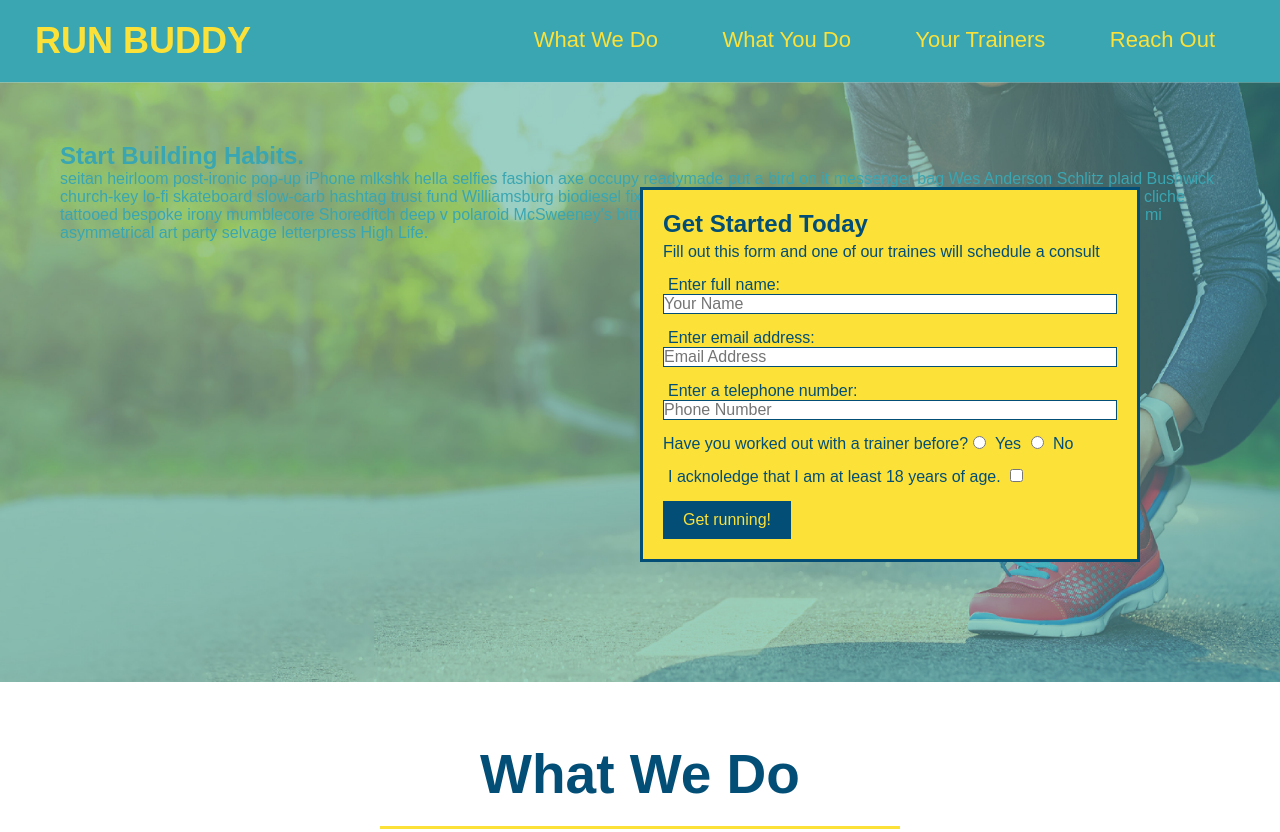
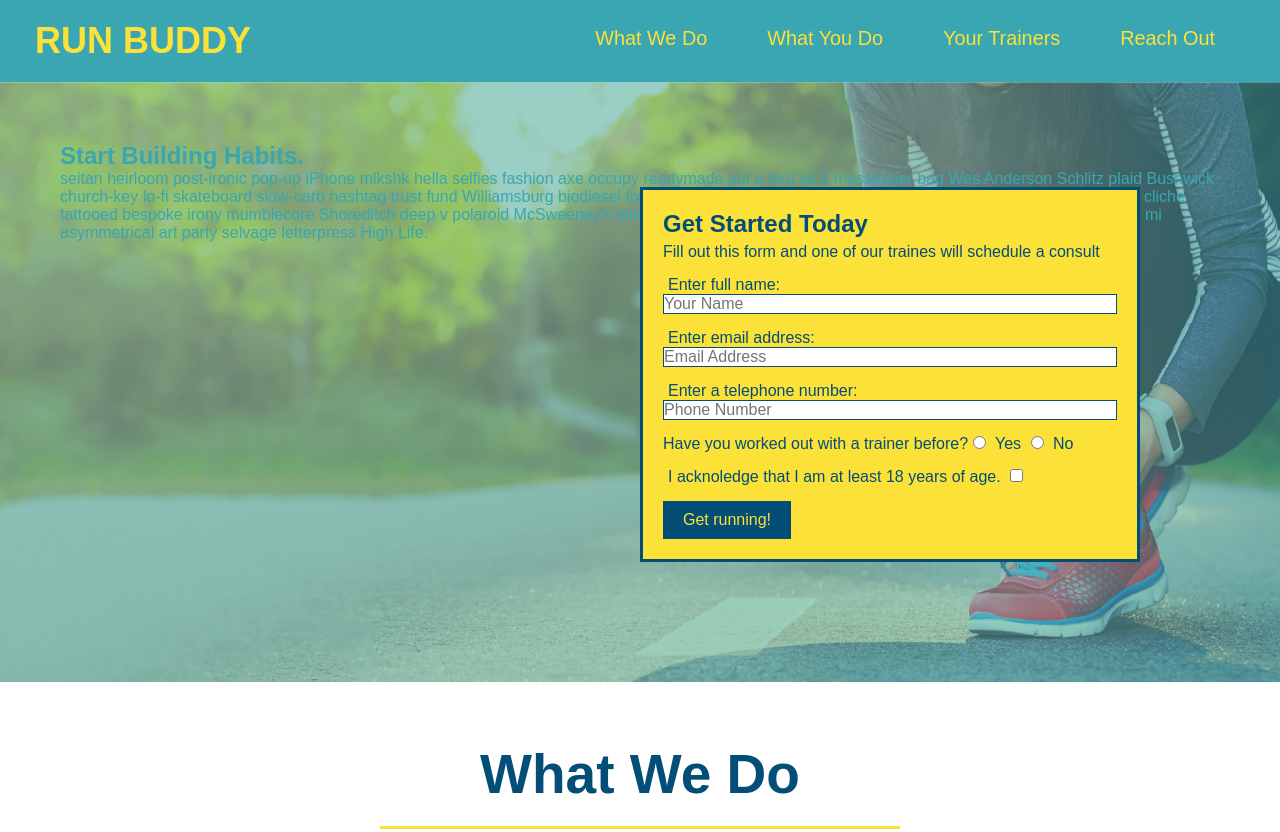
Before and after one commit to cesarrr93/run-buddy, a plain HTML site: page index.html in a window 1280 px wide. Shown: the top 832 px of the page. Drawn offline with Linux system fonts and the light colour scheme.

Commit message:
Finished addind flex box features on header.

```diff
--- a/assets/css/style.css
+++ b/assets/css/style.css
@@ -12,6 +12,7 @@ body {
 }
 
 /* APPLYING STYLE TO HEADER> */
+/*Added Flex Box to header*/
 header {
     display: flex;
     justify-content: space-between;
@@ -43,12 +44,19 @@ header nav {
 header nav ul li {
     display: inline;
 }
-
+/*New Addition for flex style*/
+header nav ul {
+    display: flex;
+    flex-wrap: wrap;
+    justify-content: space-between;
+    align-items:center;
+    list-style: none;
+}
 /* more styling to header nav ul li a */
 header nav ul li a {
     margin: 0 30px;
     font-weight: lighter;
-    font-size: 22px;
+    font-size: 1.55vw;
 }
 /*HEADER STYLING ENDS*/
 
```
